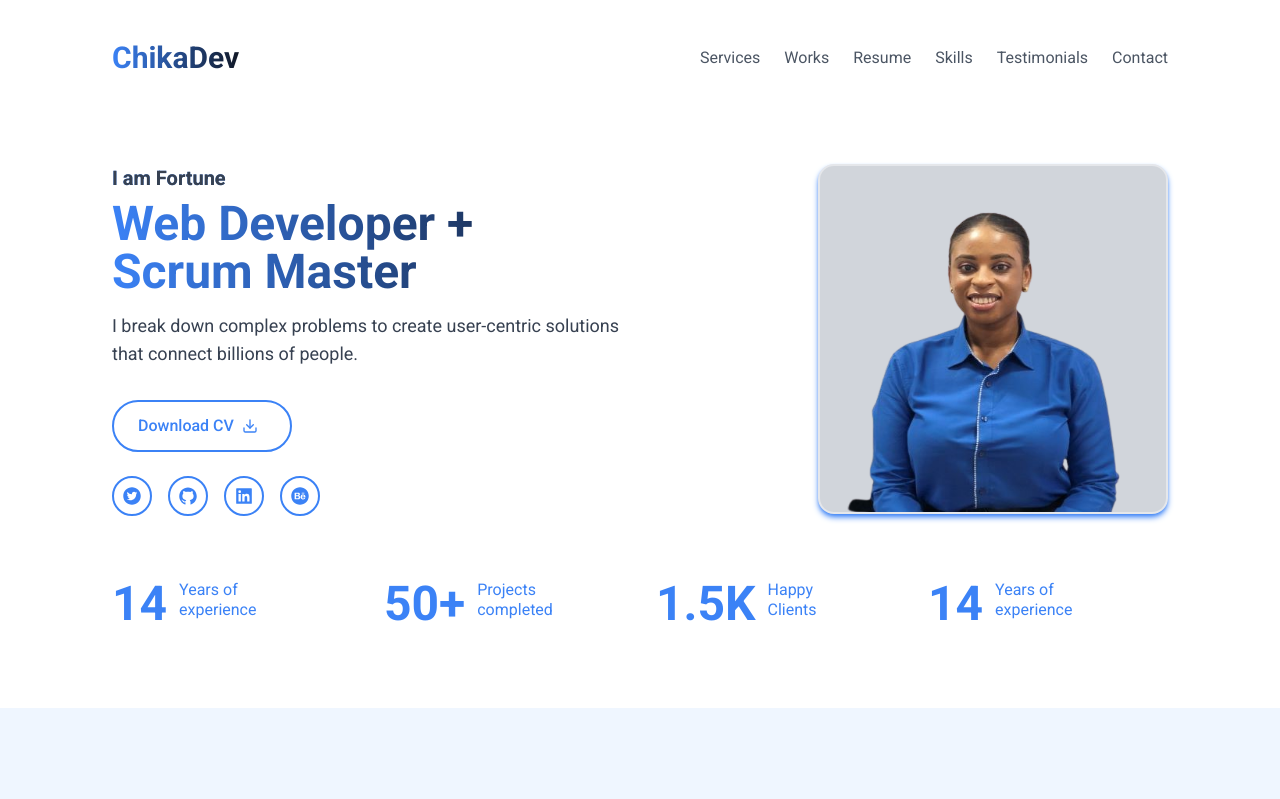
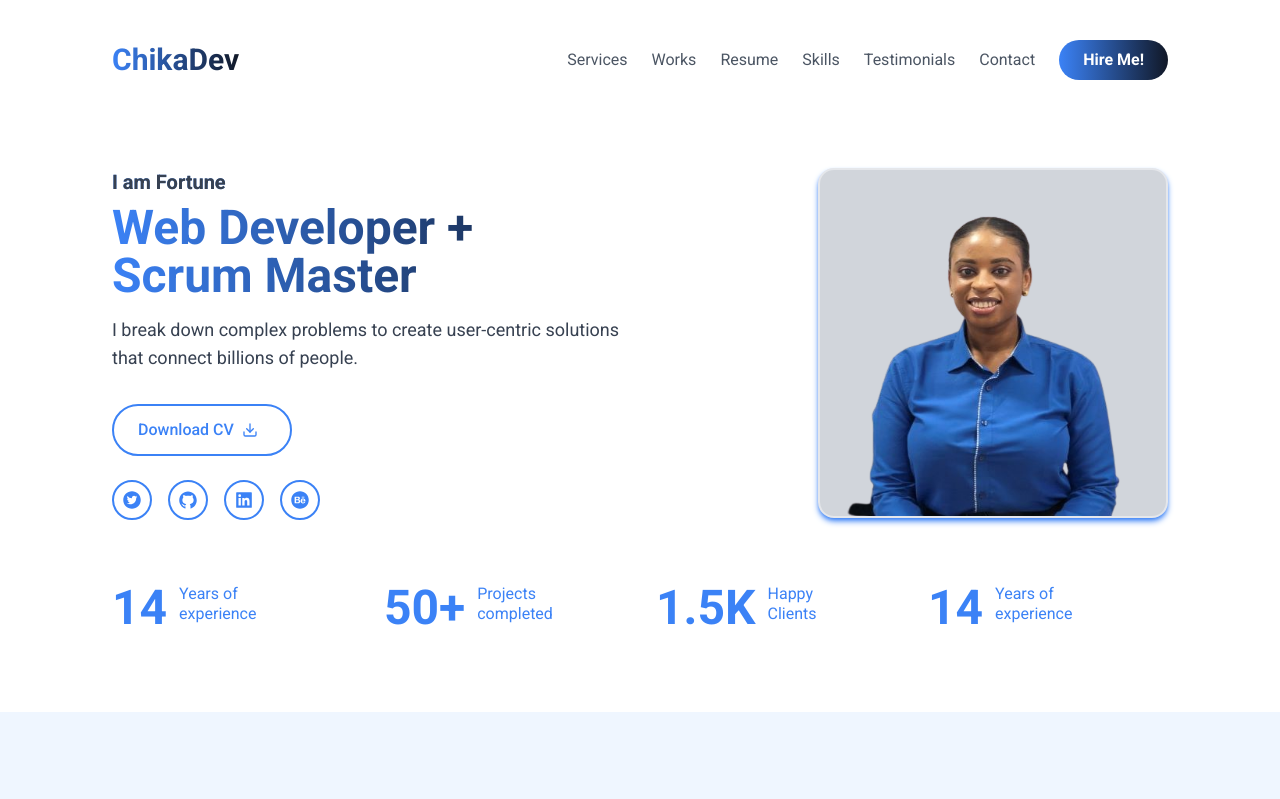
Before and after one commit to fortuneDEE/Portfolio, a React (Vite) app: page / in a window 1280 px wide. Shown: the top 799 px of the page. Built offline with nearby package versions, Linux system fonts and the light colour scheme.

Commit message:
update to navlayout

```diff
--- a/src/layout/NavLayout.tsx
+++ b/src/layout/NavLayout.tsx
@@ -39,6 +39,9 @@ const NavLayout = () => {
             <a href="#">Contact</a>
           </li>
         </ul>
+        <button className="bg-gradient-to-r from-blue-500 to-gray-900 text-white font-bold py-2 px-6 rounded-full whitespace-nowrap">
+          Hire Me!
+        </button>
       </div>
       <div className="lg:hidden flex items-center space-x-4 text-blue-500">
         <button className="bg-gradient-to-r from-blue-500 to-gray-900 text-white font-bold py-2 px-6 rounded-full whitespace-nowrap">
@@ -77,7 +80,6 @@ const NavLayout = () => {
             <a href="#">Contact</a>
           </li>
         </ul>
-
       </div>
     </nav>
   );
```
